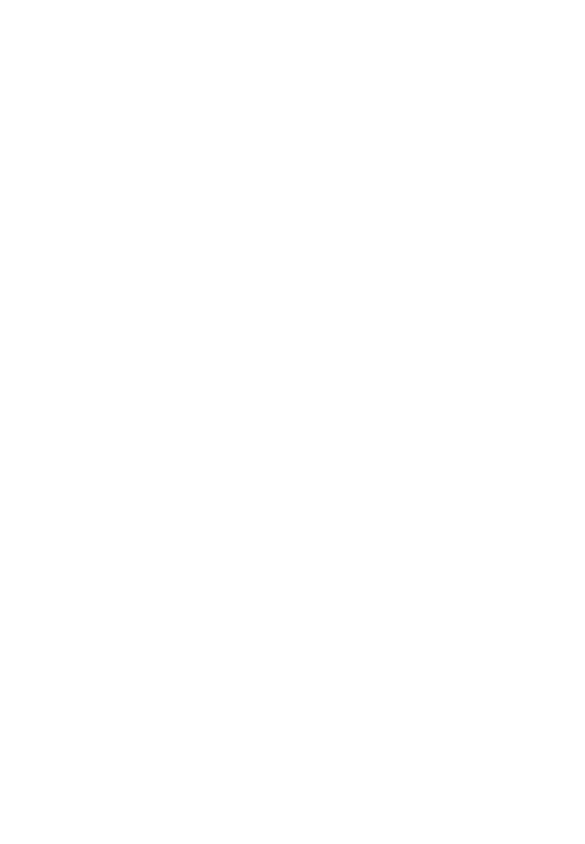
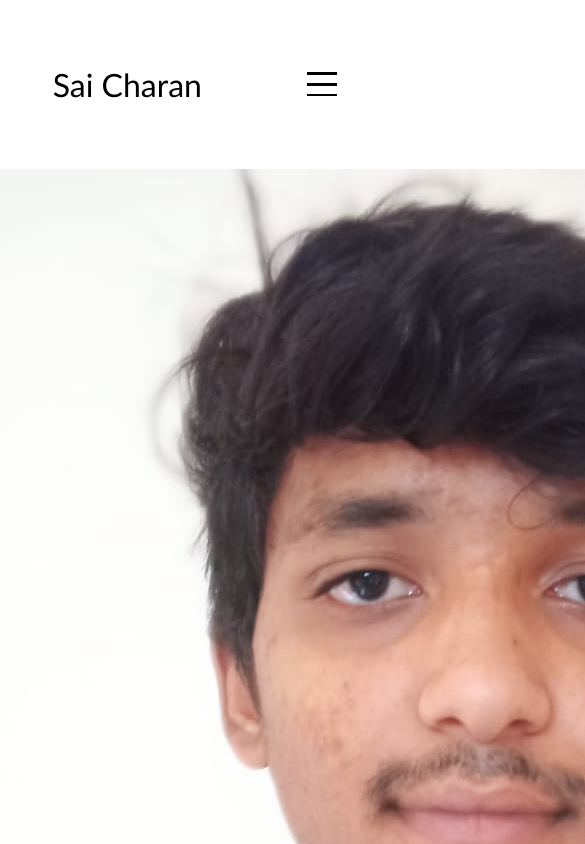
Before and after one commit to charan726/MyPortfolio, a plain HTML site: page index.html in a window 390 px wide. Shown: the top 844 px of the page, 585 px wide, since content can reach past the window. Drawn offline with Linux system fonts and the light colour scheme.

Commit message:
Rresponsive Nav bar

```diff
--- a/index.html
+++ b/index.html
@@ -2,11 +2,46 @@
 <html lang="en">
 <head>
     <meta charset="UTF-8">
+    <meta http-equiv="X-UA-Compatible" content="IE-edge">
     <meta name="viewport" content="width=device-width, initial-scale=1.0">
     <title>Sai Charan Cherapalli-MyPortfolio </title>
     <link rel="stylesheet" href="style.css">
-</head>
+    <link rel="stylesheet" href="mediaqueries.css">
+
 <body>
+    <nav id="menu">
+        <div class="logo">Sai Charan</div>
+        <div>
+            <ul class="nav-links">
+                <li><a href="#about">About</a></li>
+                <li><a href="#experience">Experience</a></li>
+                <li><a href="#projects">Projects</a></li>
+                <li><a href="#contact">Contact</a></li>
+            </ul>
+        </div>
+    </nav>
+    <nav id="hamburger-nav">
+        <div class="logo">Sai Charan</div>
+        <div class="hamburger-menu">
+            <div class="hamburger-icon" onclick="toogleMenu()">
+                <span></span>
+                <span></span>
+                <span></span>
+            </div>
+            <div class="menu-links" >
+                <li><a href="#about" onclick="toogleMenu()">About</a></li>
+                <li><a href="#experience" onclick="toogleMenu()">Experience</a></li>
+                <li><a href="#projects" onclick="toogleMenu()">Projects</a></li>
+                <li><a href="#contact" onclick="toogleMenu()">Contact</a></li>
+            </div>
+        </div>
+    </nav>
+    <section id="profile">
+        <div class="section_container">
+            <img src="source/profile.jpg" alt="image">
 
+        </div>
+    </section>
+    <script src="port.js"></script>
 </body>
 </html>
--- /dev/null
+++ b/mediaqueries.css
@@ -0,0 +1,8 @@
+@media screen and (max-width:1200px) {
+    #menu{
+        display: none;
+    }
+    #hamburger-nav{
+        display: flex;
+    }
+}
--- a/port.js
+++ b/port.js
@@ -0,0 +1,6 @@
+function toogleMenu(){
+    const menu=document.querySelector(".menu-links");
+    const icon=document.querySelector(".hamburger-icon");
+    menu.classList.toggle("open");
+    icon.classList.toggle("open");
+}
--- a/style.css
+++ b/style.css
@@ -0,0 +1,117 @@
+*{
+    margin: 0;
+    padding: 0;
+}
+body{
+    font-family: 'Gill Sans', 'Gill Sans MT', Calibri, 'Trebuchet MS', sans-serif;
+}
+html{
+    scroll-behavior: smooth;
+}
+p{
+    color: rgb(85,85,85);
+}
+a, .btn{
+    transition: all 300ms ease;
+}
+nav, .nav-links{
+    display: flex;
+}
+
+nav{
+    justify-content: space-around;
+    align-items: center;
+    height: 20vh;
+}
+.nav-links{
+    gap: 2rem;
+    list-style: none;
+    font-size: 1.5rem;
+}
+a{
+    color: black;
+    text-decoration: none;
+    text-decoration-color: white;
+}
+a:hover{
+    color:grey;
+    text-decoration: underline;
+    text-shadow: 2em;
+    text-underline-offset: 1rem;
+    text-decoration-color: rgb(181,181,181);
+}
+.logo{
+    font-size: 2rem;
+}
+.logo:hover{
+    cursor: default;
+}
+#hamburger-nav{
+    display: none;
+}
+.hamburger-menu{
+    position: relative;
+    display: inline-block;
+}
+.hamburger-icon{
+    display: flex;
+    flex-direction: column;
+    justify-content: space-between;
+    height: 24px;
+    width: 30px;
+    cursor: pointer;
+}
+.hamburger-icon span{
+    width:100%;
+    height: 2.5px;
+    background-color: black;
+    transition: all 0.3 ease-in-out;
+}
+.menu-links{
+    position: absolute;
+    top: 100%;
+    right: 0%;
+    background-color: white;
+    width: fit-content;
+    max-height: 0;
+    overflow: hidden;
+    transition: all 0.3 ease-in-out;
+}
+
+.menu-links a{
+    display: block;
+    padding: 10px;
+    text-align: center;
+    font-size: 1.5rem;
+    color: black;
+    text-decoration: none;
+    transition: all 0.3 ease-in-out;
+}
+
+.menu-links li{
+    list-style: none;
+}
+
+.menu-links.open{
+    max-height: 300px;
+}
+.hamburger-icon.open span:first-child{
+    transform: rotate(45deg) translate(10px,5px);
+}
+
+.hamburger-icon.open span:nth-child(2){
+    display:none;
+}
+
+.hamburger-icon.open span:last-child{
+    transform: rotate(-45deg) translate(10px,-5px);
+}
+.hamburger-icon span:first-child{
+    transform: none;
+}
+.hamburger-icon span:nt-child(2){
+    display:flex;
+}
+.hamburger-icon span:last-child{
+    transform: none;
+}
```
Also changed, not shown: source/profile.jpg (added).
